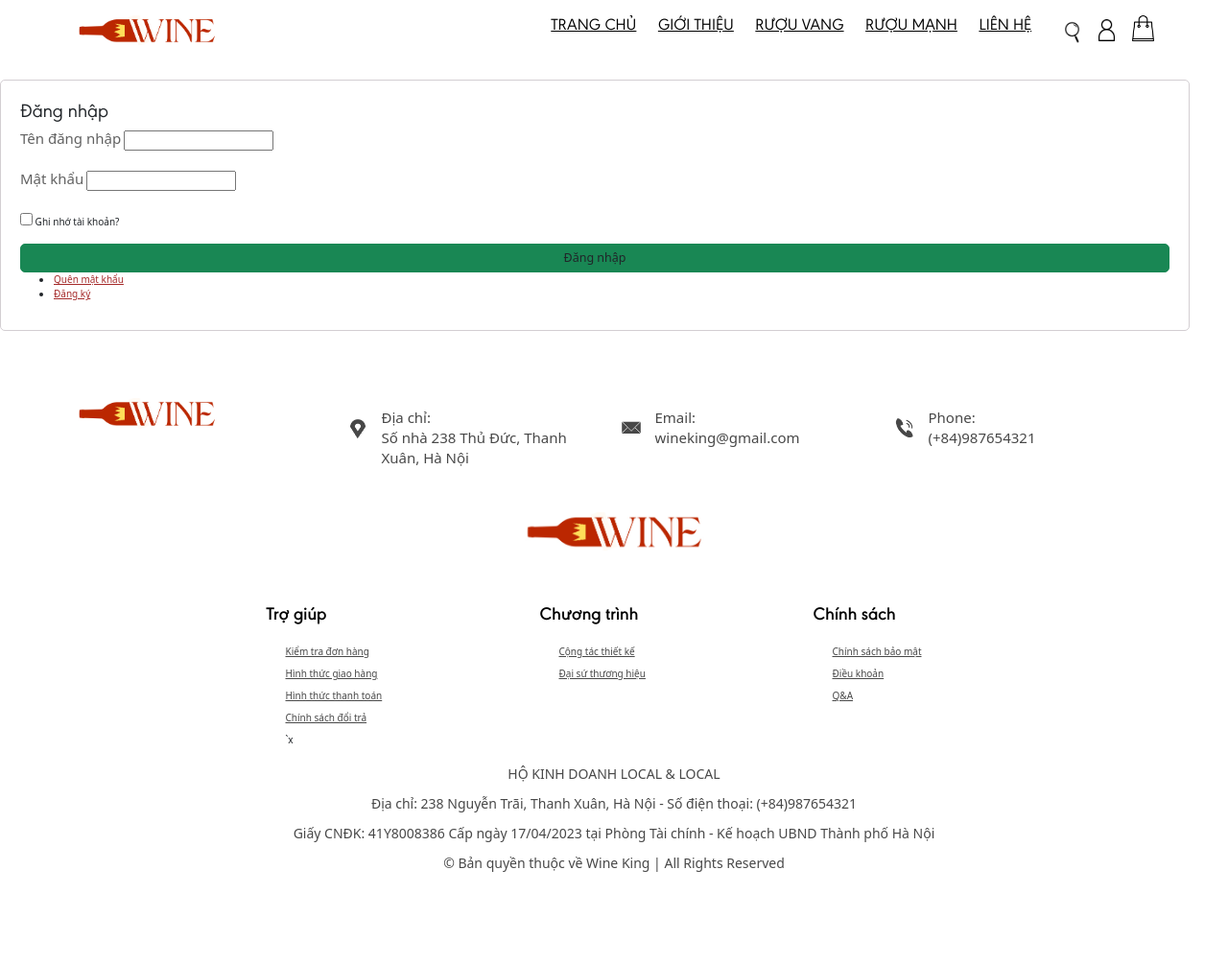
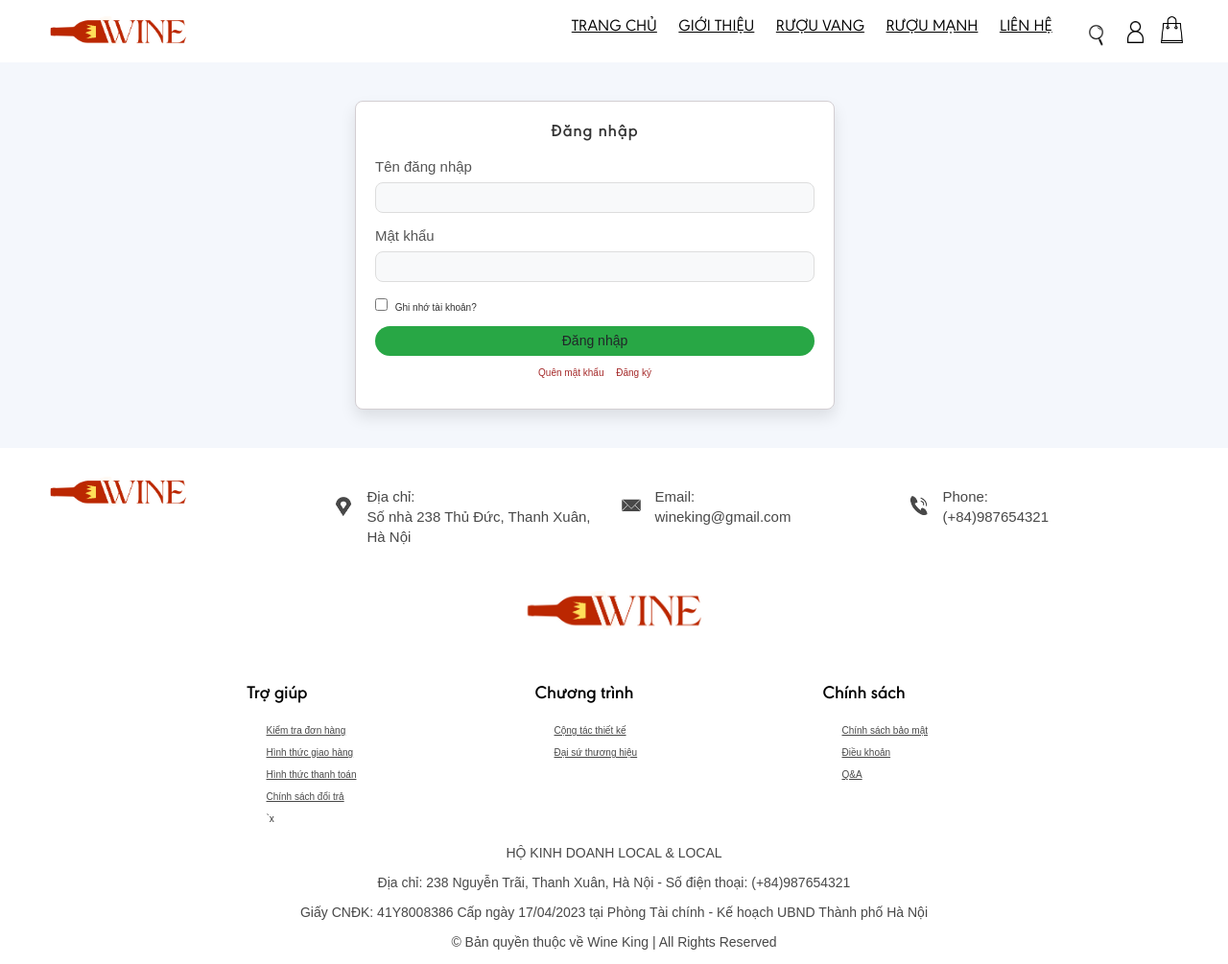
Before and after one commit to ZuuYeuDoi/Duan1-nhom5, a PHP site: the page made by view/dkdn/login.php in a window 1280 px wide. Shown: the whole page at 96% size. Before the commit the page ends 909 px from the top, so only its background shows below. Run offline with PHP 8.4, Linux system fonts and the light colour scheme; the template is opened without the code that fills it, so the values that code supplies are empty.

Commit message:
fix lai giao dien

```diff
--- a/view/dkdn/login.php
+++ b/view/dkdn/login.php
@@ -1,227 +1,11 @@
 <style>
-    /* Form container styles */
-
-
-    /* Box title styles */
-    .boxtitle {
-        font-size: 1.2rem;
-        font-weight: bold;
-        color: #333;
-        margin-bottom: 15px;
-        text-align: center;
-        padding-bottom: 10px;
-        border-bottom: 1px solid #e0e0e0;
-    }
-
-    /* Unordered list styles */
-    .settingtk ul {
-        list-style-type: none;
-        padding: 0;
-        margin: 0;
-    }
-
-    /* List item styles */
-    .settingtk li {
-        margin-bottom: 10px;
-    }
-
-    /* Link styles */
-    .settingtk a {
-        display: block;
-        padding: 10px;
-        background-color: #f8f9fa;
-        color: #495057;
-        text-decoration: none;
-        border-radius: 4px;
-        transition: background-color 0.3s ease, transform 0.2s ease;
-    }
-
-    .settingtk a:hover {
-        background-color: #e9ecef;
-        transform: translateY(-2px);
-    }
-
-    /* Admin link styles */
-    .settingtk li:nth-child(3) a {
-        background-color: #28a745;
-        color: #fff;
-    }
-
-    .settingtk li:nth-child(3) a:hover {
-        background-color: #218838;
-    }
-
-    /* Logout link styles */
-    .settingtk li:last-child a {
-        background-color: #dc3545;
-        color: #fff;
-    }
-
-    .settingtk li:last-child a:hover {
-        background-color: #c82333;
-    }
-
-    /* Responsive styles */
-    @media screen and (max-width: 400px) {
-        .settingtk {
-            max-width: 100%;
-            margin: 10px;
-        }
-    }
-
-    /* P2 */
-    /* Login Form Styling */
-    .login-form {
-        max-width: 400px;
-        margin: 2rem auto;
-        padding: 2rem;
-        background-color: #ffffff;
-        border-radius: 8px;
-        box-shadow: 0 4px 6px rgba(0, 0, 0, 0.1);
-    }
-
-    .login-form h2 {
-        margin-bottom: 1.5rem;
-        color: #333;
-        text-align: center;
-    }
-
-    .form-group {
-        margin-bottom: 1rem;
-    }
-
-    .form-group label {
-        display: block;
-        margin-bottom: 0.5rem;
-        color: #555;
-    }
-
-    .form-group input[type="text"],
-    .form-group input[type="password"] {
-        width: 100%;
-        padding: 0.75rem;
-        border: 1px solid #ddd;
-        border-radius: 4px;
-        font-size: 1rem;
-    }
-
-    .form-group input[type="checkbox"] {
-        margin-right: 0.5rem;
-    }
-
-    .form-group input[type="submit"] {
-        width: 100%;
-        padding: 0.75rem;
-        background-color: #007bff;
-        color: white;
-        border: none;
-        border-radius: 4px;
-        font-size: 1rem;
-        cursor: pointer;
-        transition: background-color 0.3s ease;
-    }
-
-    .form-group input[type="submit"]:hover {
-        background-color: #0056b3;
-    }
-
-    .login-links {
-        list-style-type: none;
-        padding: 0;
-        margin-top: 1rem;
-        text-align: center;
-    }
-
-    .login-links li {
-        display: inline;
-        margin: 0 0.5rem;
-    }
-
-    .login-links a {
-        color: #007bff;
-        text-decoration: none;
-        transition: color 0.3s ease;
-    }
-
-    .login-links a:hover {
-        color: #0056b3;
-    }
-
-    .box-tong .settingtk {
-        /* width: 350px;
-    height: 250px; */
-        margin: 0 auto;
-        margin-top: 40px;
-        margin-bottom: 40px;
-
-        border: 1px solid darkgrey;
-        border-radius: 20px;
-    }
-
-    body {
-        font-family: Arial, sans-serif;
-        background-color: #f8f9fa;
-        /* Màu nền nhẹ */
-        margin: 0;
-        padding-bottom: 40px;
-
-    }
-
-    .settingtk {
-        background-color: #ffffff;
-        /* Màu nền trắng cho form */
-        border-radius: 8px;
-        /* Bo góc */
-        box-shadow: 0 2px 10px rgba(0, 0, 0, 0.1);
-        /* Đổ bóng nhẹ */
-        padding: 5px;
-        max-width: 450px;
-        /* Chiều rộng tối đa */
-    }
-
-    .boxtitle {
-        font-size: 24px;
-        /* Kích thước chữ tiêu đề */
-        font-weight: bold;
-        /* Chữ đậm */
-        margin-bottom: 20px;
-        /* Khoảng cách dưới tiêu đề */
-        color: #333;
-        /* Màu chữ tối */
-    }
-
-    ul {
-        list-style-type: none;
-        /* Loại bỏ dấu đầu dòng */
-        padding: 0;
-        /* Bỏ padding */
-    }
-
-    li {
-        margin: 10px 0;
-        /* Khoảng cách giữa các mục */
-    }
-
-    a {
-        text-decoration: none;
-        /* Bỏ gạch chân */
-        color: #007bff;
-        /* Màu chữ cho liên kết */
-        transition: color 0.3s;
-        /* Hiệu ứng chuyển màu */
-    }
-
-    a:hover {
-        color: #0056b3;
-        /* Màu chữ khi hover */
-    }
-
-
    /* General Styles */
 body {
     font-family: 'Arial', sans-serif;
     background-color: #f4f7fc;
     color: #333;
+    margin: 0;
+    padding: 0;
 }
 
 .container {
@@ -290,29 +74,6 @@
     background-color: #c82333;
 }
 
-    /* Info Section Styling */
-    .row {
-        margin-bottom: 1rem;
-    }
-
-    .row hr {
-        border: 0;
-        border-top: 1px solid #ddd;
-    }
-
-    .row p {
-        margin-bottom: 0;
-    }
-
-    .row .col-sm-3 {
-        font-weight: 600;
-        color: #6c757d;
-    }
-
-    .row .col-sm-9 {
-        color: #495057;
-    }
-
 /* Margin Adjustments */
 .mt-4 {
     margin-top: 20px !important;
@@ -321,10 +82,146 @@
 .gap-3 {
     gap: 15px;
 }
-</style>
 
 
+/* Form Styles */
+.login-form {
+    max-width: 500px;
+    margin: 2rem auto;
+    padding: 2rem;
+    background-color: #ffffff;
+    border-radius: 8px;
+    box-shadow: 0 8px 16px rgba(0, 0, 0, 0.1);
+    transition: transform 0.3s ease, box-shadow 0.3s ease;
+}
 
+.login-form:hover {
+    transform: translateY(-5px);
+    box-shadow: 0 12px 24px rgba(0, 0, 0, 0.2);
+}
+
+.login-form h2 {
+    margin-bottom: 1.5rem;
+    color: #333;
+    font-size: 1.8rem;
+    text-align: center;
+    font-weight: 600;
+    letter-spacing: 1px;
+}
+
+.form-group {
+    margin-bottom: 1.25rem;
+}
+
+.form-group label {
+    display: block;
+    margin-bottom: 0.5rem;
+    color: #555;
+    font-weight: 500;
+}
+
+.form-group input[type="text"],
+.form-group input[type="password"] {
+    width: 100%;
+    padding: 0.75rem;
+    border: 1px solid #ddd;
+    border-radius: 8px;
+    font-size: 1rem;
+    background-color: #f8f9fa;
+    transition: border-color 0.3s ease, box-shadow 0.3s ease;
+}
+
+.form-group input[type="text"]:focus,
+.form-group input[type="password"]:focus {
+    border-color: #007bff;
+    box-shadow: 0 0 5px rgba(0, 123, 255, 0.5);
+}
+
+.form-group input[type="submit"] {
+    width: 100%;
+    padding: 0.75rem;
+    background-color: #007bff;
+    color: white;
+    border: none;
+    border-radius: 8px;
+    font-size: 1rem;
+    cursor: pointer;
+    transition: background-color 0.3s ease, transform 0.3s ease;
+}
+
+.form-group input[type="submit"]:hover {
+    background-color: #0056b3;
+    transform: translateY(-2px);
+}
+
+.login-links {
+    list-style-type: none;
+    padding: 0;
+    margin-top: 1rem;
+    text-align: center;
+}
+
+.login-links li {
+    display: inline;
+    margin: 0 0.5rem;
+}
+
+.login-links a {
+    color: #007bff;
+    font-weight: 500;
+    text-decoration: none;
+    transition: color 0.3s ease;
+}
+
+.login-links a:hover {
+    color: #0056b3;
+    text-decoration: underline;
+}
+
+/* Input Focus Styles */
+input:focus {
+    outline: none;
+}
+
+input[type="checkbox"] {
+    margin-right: 0.5rem;
+}
+
+/* Button Styles for Reset / Register */
+button {
+    font-size: 14px;
+    font-weight: 600;
+    padding: 0.5rem 1rem;
+    background-color: #f8f9fa;
+    border: 2px solid #007bff;
+    color: #007bff;
+    border-radius: 30px;
+    cursor: pointer;
+    transition: all 0.3s ease;
+}
+
+button:hover {
+    background-color: #007bff;
+    color: #fff;
+    border: 2px solid #007bff;
+}
+
+/* Responsive Design */
+@media screen and (max-width: 500px) {
+    .login-form {
+        padding: 1.5rem;
+    }
+
+    .login-form h2 {
+        font-size: 1.5rem;
+    }
+
+    .form-group {
+        margin-bottom: 1rem;
+    }
+}
+
+</style>
 <!--  -->
 
 <?php
--- a/view/header.php
+++ b/view/header.php
@@ -348,7 +348,7 @@
                         </div>
                     </div>
                 </div>
-                <!-- <div class="sub-head">
+                 <div class="sub-head">
                     <button class="snav-btn">
                         <i></i>
                         <i></i>
```
Lines whose indentation alone changed are shown as unchanged.
